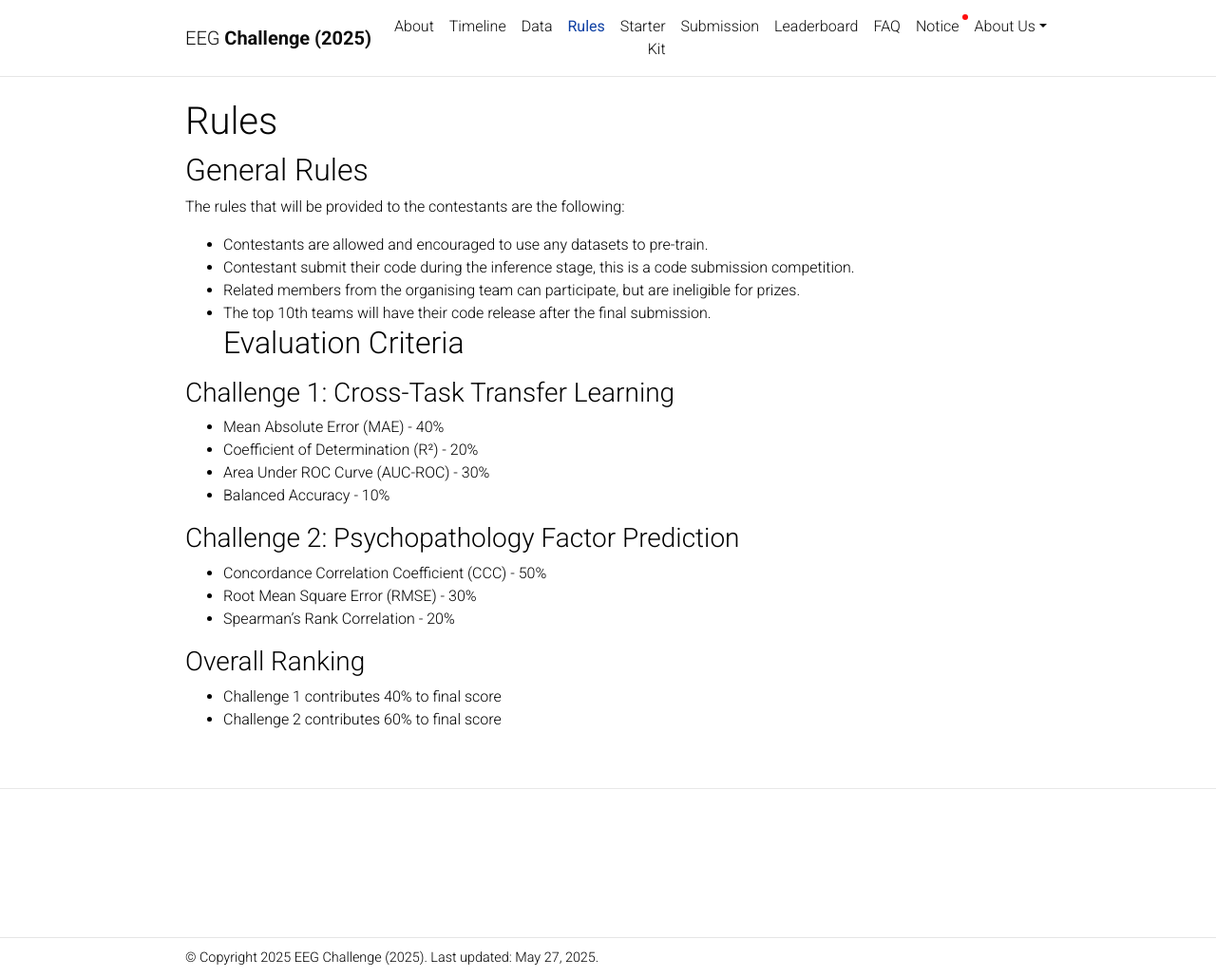
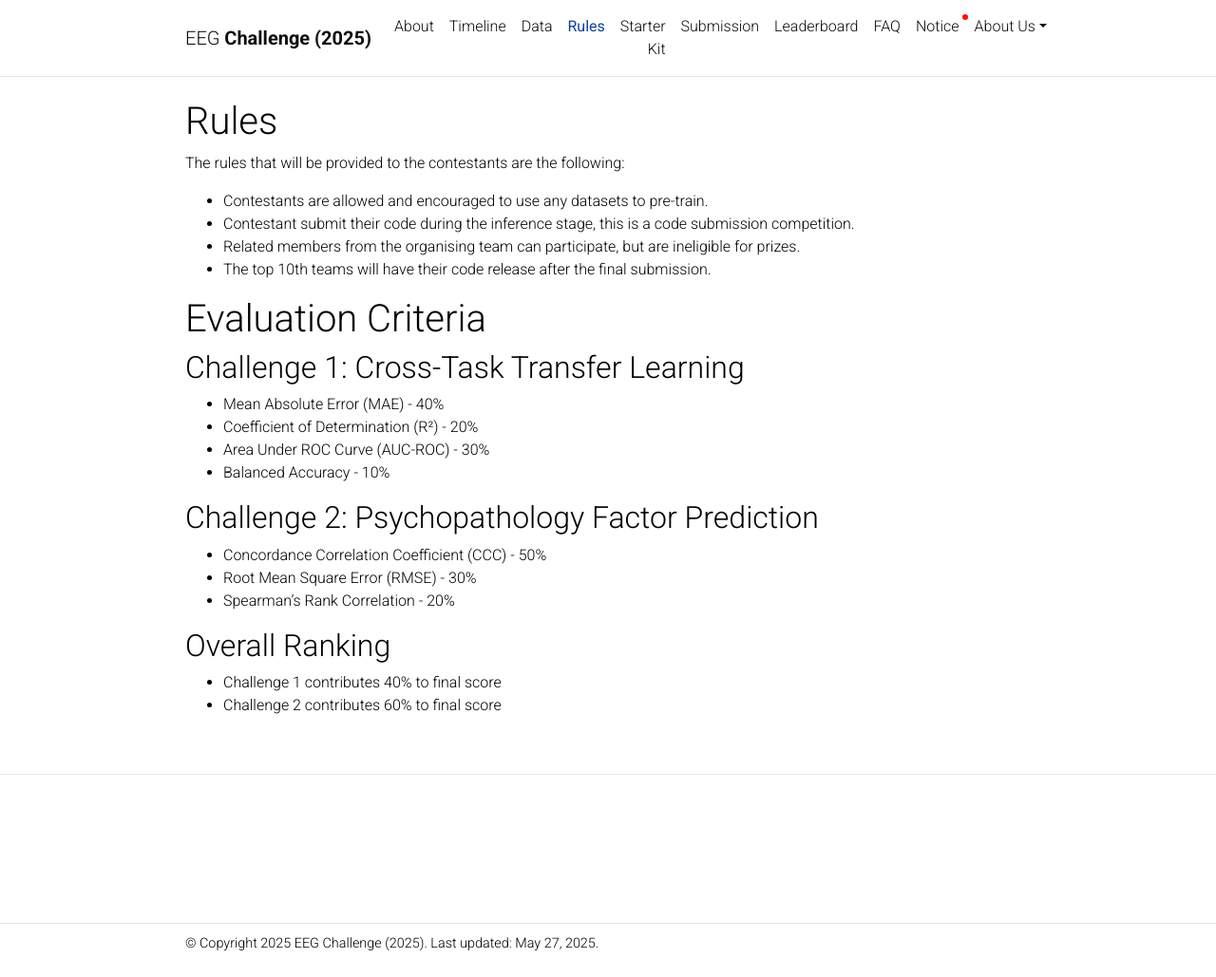
Before and after one commit to urgent-challenge/urgent2024, a Jekyll site: the page built from _pages/rules.md, in a window 1280 px wide and 1029 px high. Shown: the whole window at 95% size. Built offline with Jekyll 4.4.1, drawn with Linux system fonts in a browser that asks for light colours; comment, search, counter and statistics services are not loaded; a style sheet for code colours, icons or effects is not loaded.

Commit message:
updating rules

```diff
--- a/_pages/rules.md
+++ b/_pages/rules.md
@@ -6,30 +6,30 @@ description:
 nav: true
 nav_order: 4
 
-bibliography: rules.bib
 ---
 
 
-## General Rules
 The rules that will be provided to the contestants are the following:
 
 -  Contestants are allowed and encouraged to use any datasets to pre-train.
 - Contestant submit their code during the inference stage, this is a code submission competition.
 - Related members from the organising team can participate, but are ineligible for prizes.
 - The top 10th teams will have their code release after the final submission.
-## Evaluation Criteria
 
-### Challenge 1: Cross-Task Transfer Learning
+
+# Evaluation Criteria
+
+## Challenge 1: Cross-Task Transfer Learning
 - Mean Absolute Error (MAE) - 40%
 - Coefficient of Determination (R²) - 20%
 - Area Under ROC Curve (AUC-ROC) - 30%
 - Balanced Accuracy - 10%
 
-### Challenge 2: Psychopathology Factor Prediction
+## Challenge 2: Psychopathology Factor Prediction
 - Concordance Correlation Coefficient (CCC) - 50%
 - Root Mean Square Error (RMSE) - 30%
 - Spearman's Rank Correlation - 20%
 
-### Overall Ranking
+## Overall Ranking
 - Challenge 1 contributes 40% to final score
 - Challenge 2 contributes 60% to final score
```
